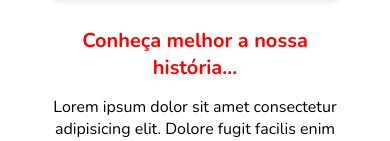
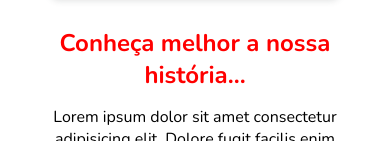
Before and after one commit to MarceloAggio/ProjetoPDR, a plain HTML site: page index.html in a window 390 px wide. Shown: the part 1496-1637 px from the top of the page. Drawn offline with nearby package versions, Linux system fonts and the light colour scheme.

Commit message:
correção de bugs

```diff
--- a/css/media.css
+++ b/css/media.css
@@ -74,6 +74,12 @@
         width:100%;
     }
 
+    .text-side-somos h3{
+        font-size: 24px;
+
+
+    }
+
     .div-card{
         flex-direction: column;
 
--- a/css/style.css
+++ b/css/style.css
@@ -255,7 +255,7 @@
 }
 
 .text-side-somos h3{
-    font-size: 20px;
+    font-size: 30px;
     color: red;
 
 }
```
